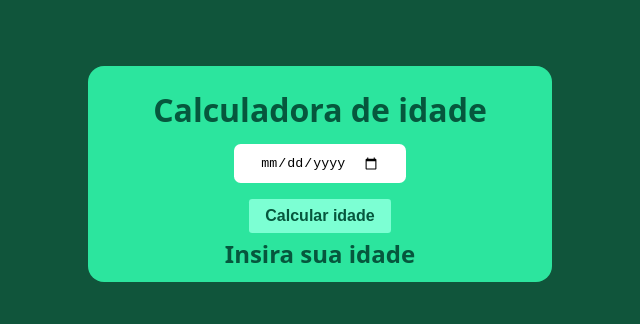
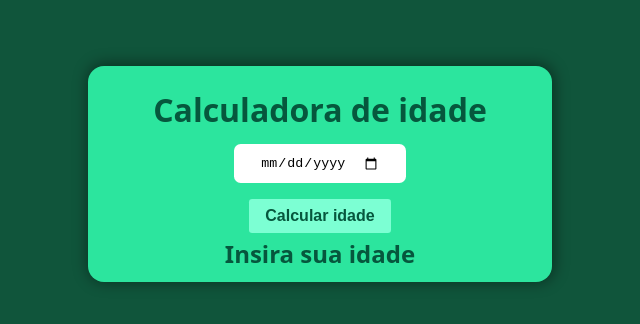
Before and after one commit to kaiq-br/Calculadora-de-idade, a plain HTML site: page index.html in a window 1280 px wide. Shown: the part 142-466 px from the top of the page, without its empty margins (320-960 px from the left). Drawn offline with Linux system fonts and the light colour scheme.

Commit message:
👌 raw: atualizando sombra na CSS

```diff
--- a/src/style.css
+++ b/src/style.css
@@ -21,6 +21,7 @@ div {
     margin-left: 25em;
     margin-right: 25em;
     margin-top: 13em;
+    box-shadow: 1px -1px 15px 1px #00000073;
 }
 
 h1{
```
